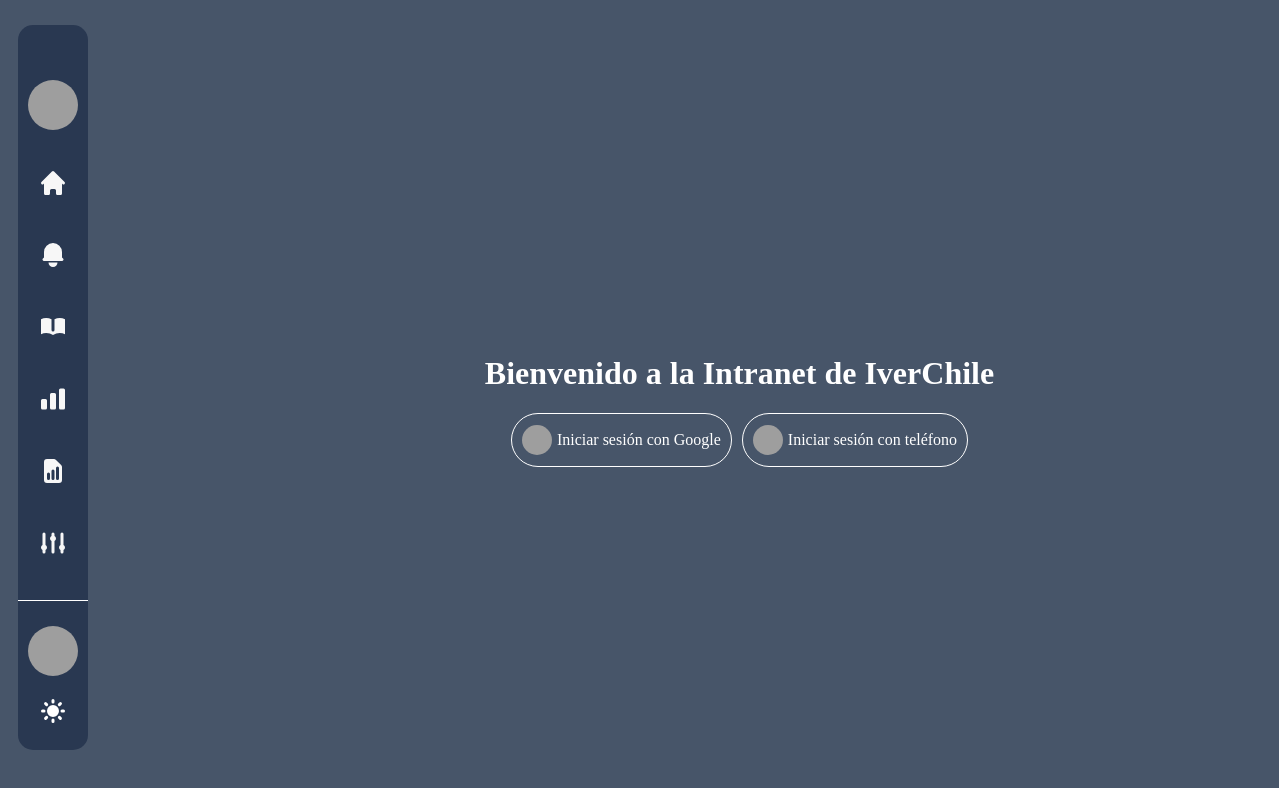
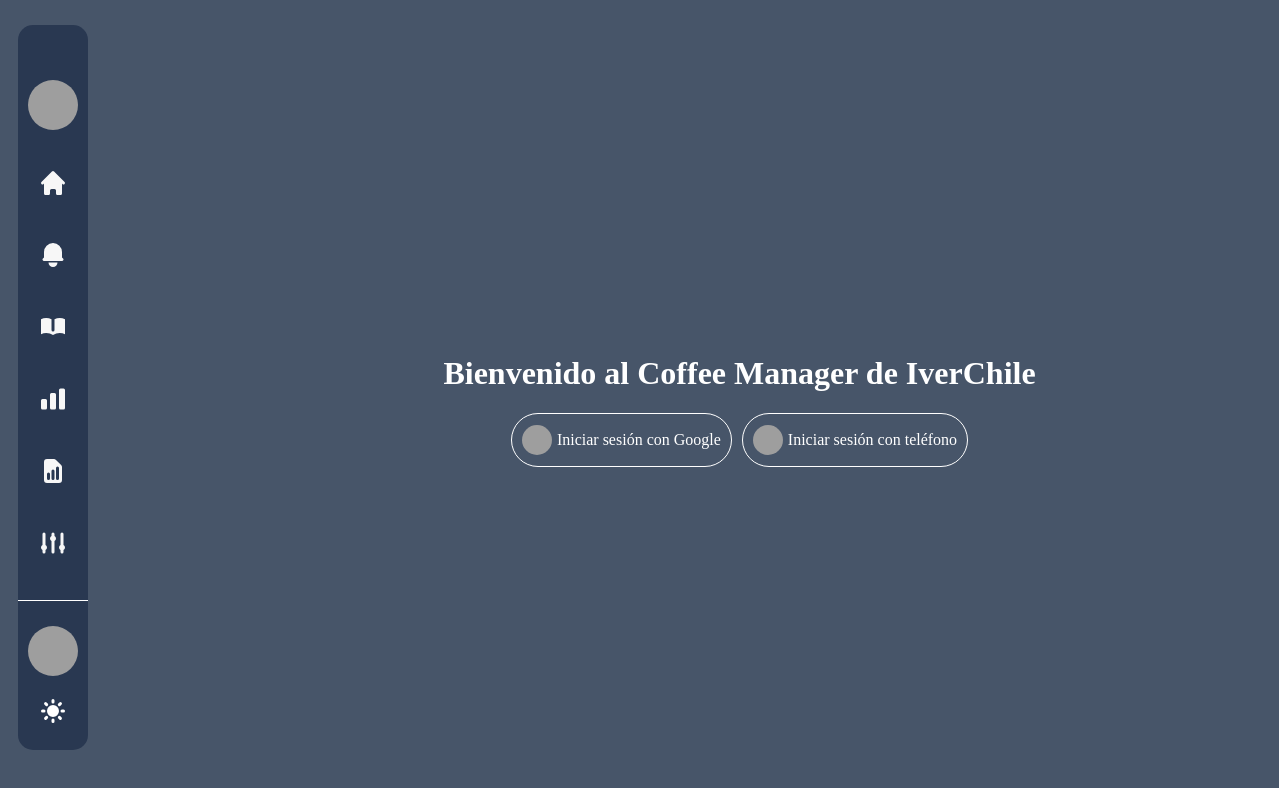
Before and after one commit to Jhernandez84/IverCoffe, a Next.js app: page /home in a window 1280 px wide. Shown: the top 788 px of the page. Built offline with nearby package versions, Linux system fonts and the light colour scheme; grey boxes are pictures that could not be loaded.

Commit message:
carga inicial

```diff
--- a/src/Context/UserContext/UserContextComponent.jsx
+++ b/src/Context/UserContext/UserContextComponent.jsx
@@ -16,7 +16,7 @@
     const storedUser = localStorage.getItem("authUser");
     if (storedUser) {
       setAuthUser(JSON.parse(storedUser));
-      console.log(authUser)
+      console.log(authUser);
     }
   }, []);
 
--- a/src/app/home/page.jsx
+++ b/src/app/home/page.jsx
@@ -24,7 +24,7 @@
         </video> */}
         <div className="content">
           <div className="home-container">
-            <h1>Bienvenido a la Intranet de IverChile</h1>
+            <h1>Bienvenido al Coffee Manager de IverChile</h1>
             <section className="logIn-Container">
               <section className="logInSection" onClick={signInWithGoogle}>
                 <img
```
